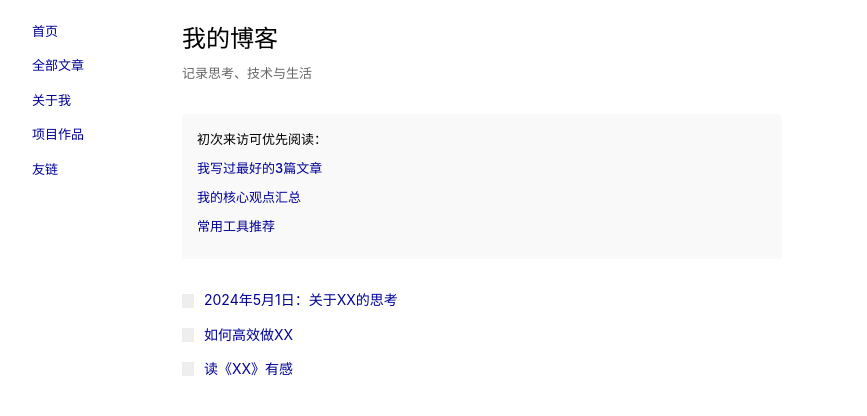
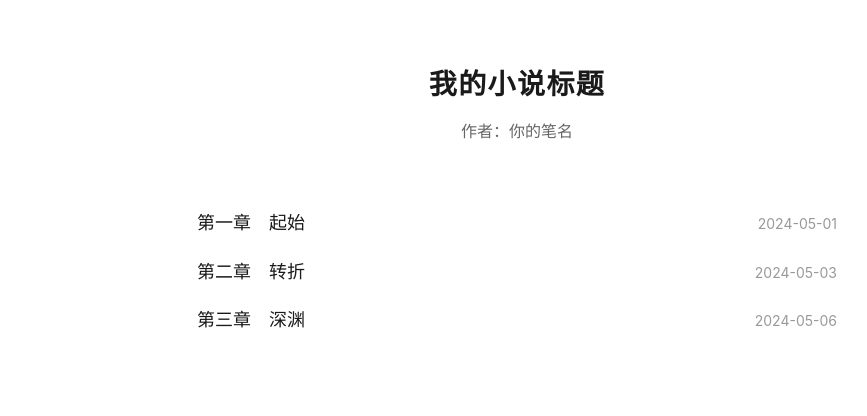
Before and after one commit to plague-scrivener/plague-scrivener.github.io, a plain HTML site: page index.html in a window 1280 px wide. Shown: the whole page, without its empty margins (123-990 px from the left). Drawn offline with Linux system fonts and the light colour scheme.

Commit message:
Update index.html

```diff
--- a/index.html
+++ b/index.html
@@ -3,88 +3,100 @@
 <head>
 <meta charset="UTF-8">
 <meta name="viewport" content="width=device-width, initial-scale=1.0">
-<title>我的博客</title>
+<title>小说标题</title>
 <style>
-/* 基础重置 */
-* {margin: 0; padding: 0; box-sizing: border-box;}
-body {background: #ffffff; color: #000000; font-family: -apple-system, BlinkMacSystemFont, "Segoe UI", Roboto, "Helvetica Neue", Arial, sans-serif; font-size: 14px; line-height: 1.6;}
-a {color: #000099; text-decoration: none;}
-a:hover {text-decoration: underline;}
-a:visited {color: #464646;}
+/* 全局重置 */
+* { margin: 0; padding: 0; box-sizing: border-box; }
 
-/* 布局容器 */
-.wrapper {display: flex; max-width: 1000px; margin: 0 auto; padding: 20px 15px;}
+/*
+  字体：优先使用各平台最优中文阅读字体
+  字号：18px（中文长文黄金尺寸，不大不小）
+  行高：1.8（小说阅读最佳行距）
+*/
+body {
+  background: #ffffff;
+  color: #1a1a1a;
+  font-family: "Noto Serif SC", "Source Han Serif SC", "Songti SC", "SimSun", serif;
+  font-size: 18px;
+  line-height: 1.8;
+  padding: 60px 20px;
+}
 
-/* 左侧导航 */
-.sidebar {width: 120px; flex-shrink: 0; margin-right: 30px;}
-.sidebar ul {list-style: none;}
-.sidebar li {margin-bottom: 12px;}
-.sidebar a {font-size: 13px;}
+/* 容器：限制宽度，居中，模拟书本阅读区 */
+.container {
+  max-width: 640px;
+  margin: 0 auto;
+}
 
-/* 主内容区 */
-.main {flex-grow: 1; max-width: 600px;}
-.header {margin-bottom: 30px;}
-.header h1 {font-size: 24px; font-weight: normal; margin-bottom: 5px;}
-.header .subtitle {font-size: 13px; color: #666;}
+/* 标题 */
+h1 {
+  font-size: 28px;
+  font-weight: 700;
+  text-align: center;
+  margin-bottom: 8px;
+  letter-spacing: 0.05em;
+}
 
-/* 推荐区 */
-.recommend {margin-bottom: 30px; padding: 15px; background: #f9f9f9; border-radius: 4px;}
-.recommend p {margin-bottom: 8px; font-size: 13px;}
-.recommend a {font-weight: 500;}
+/* 作者 */
+.author {
+  text-align: center;
+  font-size: 16px;
+  color: #666;
+  margin-bottom: 60px;
+}
 
-/* 文章列表 */
-.article-list {list-style: none;}
-.article-item {display: flex; align-items: center; margin-bottom: 12px;}
-.article-icon {width: 12px; height: 14px; background: #eee; margin-right: 10px; flex-shrink: 0;}
-.article-title {font-size: 14px;}
+/* 索引列表 */
+.index {
+  list-style: none;
+}
+
+.index li {
+  margin-bottom: 16px;
+  display: flex;
+  align-items: baseline;
+}
+
+/* 章节链接 */
+.index a {
+  color: #1a1a1a;
+  text-decoration: none;
+  flex-grow: 1;
+}
+
+.index a:hover {
+  color: #000;
+  text-decoration: underline;
+}
+
+/* 发布时间 */
+.date {
+  font-size: 14px;
+  color: #999;
+  margin-left: 20px;
+  white-space: nowrap;
+  font-family: -apple-system, BlinkMacSystemFont, "Segoe UI", Roboto, sans-serif;
+}
 </style>
 </head>
 <body>
-<div class="wrapper">
-<!-- 左侧导航 -->
-<aside class="sidebar">
-<ul>
-<li><a href="/">首页</a></li>
-<li><a href="/articles.html">全部文章</a></li>
-<li><a href="/about.html">关于我</a></li>
-<li><a href="/projects.html">项目作品</a></li>
-<li><a href="/links.html">友链</a></li>
-</ul>
-</aside>
+<div class="container">
+  <h1>我的小说标题</h1>
+  <p class="author">作者：你的笔名</p>
 
-<!-- 主内容 -->
-<main class="main">
-<!-- 顶部标题 -->
-<header class="header">
-<h1>我的博客</h1>
-<p class="subtitle">记录思考、技术与生活</p>
-</header>
-
-<!-- 推荐引导 -->
-<div class="recommend">
-<p>初次来访可优先阅读：</p>
-<p><a href="/posts/best-1.html">我写过最好的3篇文章</a></p>
-<p><a href="/posts/core-view.html">我的核心观点汇总</a></p>
-<p><a href="/posts/tools.html">常用工具推荐</a></p>
-</div>
-
-<!-- 文章列表 -->
-<ul class="article-list">
-<li class="article-item">
-<span class="article-icon"></span>
-<a href="/posts/2024-05-01.html" class="article-title">2024年5月1日：关于XX的思考</a>
-</li>
-<li class="article-item">
-<span class="article-icon"></span>
-<a href="/posts/2024-04-20.html" class="article-title">如何高效做XX</a>
-</li>
-<li class="article-item">
-<span class="article-icon"></span>
-<a href="/posts/2024-04-10.html" class="article-title">读《XX》有感</a>
-</li>
-<!-- 更多文章按此格式添加 -->
-</ul>
-</main>
+  <ul class="index">
+    <li>
+      <a href="chapter-1.html">第一章　起始</a>
+      <span class="date">2024-05-01</span>
+    </li>
+    <li>
+      <a href="chapter-2.html">第二章　转折</a>
+      <span class="date">2024-05-03</span>
+    </li>
+    <li>
+      <a href="chapter-3.html">第三章　深渊</a>
+      <span class="date">2024-05-06</span>
+    </li>
+  </ul>
 </div>
 </body>
 </html>
```
